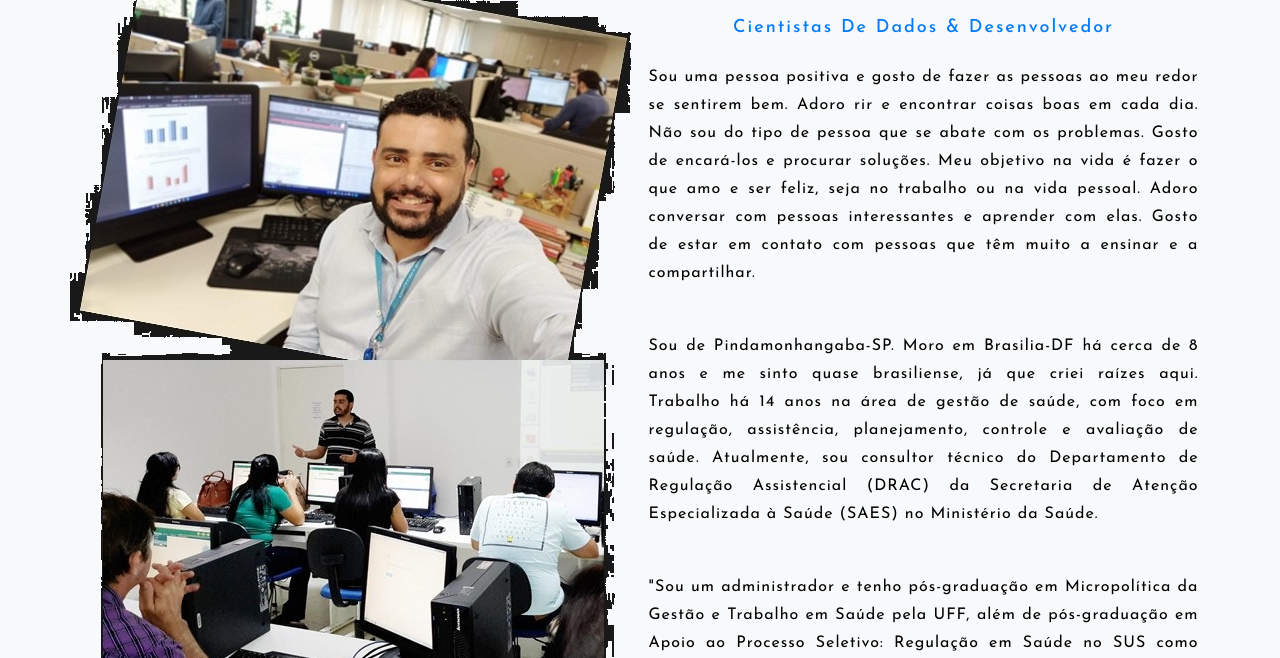
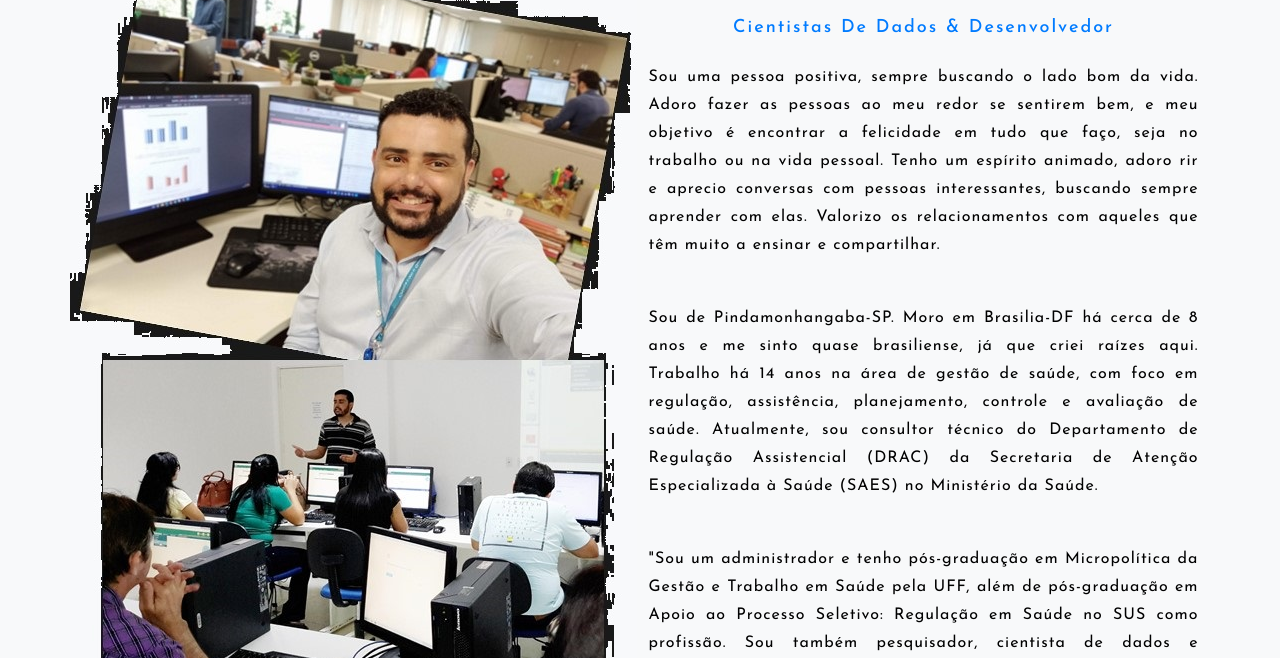
Before and after one commit to otavioaugust1/Meu_portfolio, a plain HTML site: page asset/sobre.html in a window 1280 px wide. Shown: the part 142-800 px from the top of the page. Drawn offline with nearby package versions, Linux system fonts and the light colour scheme.

Commit message:
Update sobre.html

```diff
--- a/asset/sobre.html
+++ b/asset/sobre.html
@@ -1,6 +1,5 @@
 <!DOCTYPE html>
 <html lang="pt-BR">
-
 <head>
     <meta charset="UTF-8">
     <meta name="viewport" content="width=device-width, initial-scale=1.0">
@@ -51,11 +50,12 @@
                     <div class="Text-sobre">
                         <h2>Sobre-Mim</h2>
                         <h5>Cientistas de dados <span>& desenvolvedor</span></h5>
-                        <p>Sou uma pessoa positiva e gosto de fazer as pessoas ao meu redor se sentirem bem. Adoro rir e encontrar coisas boas em cada dia. Não sou do tipo de pessoa que se abate com os problemas. Gosto de encará-los e procurar soluções. Meu objetivo na vida é fazer o que amo e ser feliz, seja no trabalho ou na vida pessoal. Adoro conversar com pessoas interessantes e aprender com elas. Gosto de estar em contato com pessoas que têm muito a ensinar e a compartilhar.</p>
+                        <p>Sou uma pessoa positiva, sempre buscando o lado bom da vida. Adoro fazer as pessoas ao meu redor se sentirem bem, e meu objetivo é encontrar a felicidade em tudo que faço, seja no trabalho ou na vida pessoal. Tenho um espírito animado, adoro rir e aprecio conversas com pessoas interessantes, buscando sempre aprender com elas. Valorizo os relacionamentos com aqueles que têm muito a ensinar e compartilhar.</p>
                         <p>Sou de Pindamonhangaba-SP. Moro em Brasilia-DF há cerca de 8 anos e me sinto quase brasiliense, já que criei raízes aqui. Trabalho há 14 anos na área de gestão de saúde, com foco em regulação, assistência, planejamento, controle e avaliação de saúde. Atualmente, sou consultor técnico do Departamento de Regulação Assistencial (DRAC) da Secretaria de Atenção Especializada à Saúde (SAES) no Ministério da Saúde.</p>
                         <p>"Sou um administrador e tenho pós-graduação em Micropolítica da Gestão e Trabalho em Saúde pela UFF, além de pós-graduação em Apoio ao Processo Seletivo: Regulação em Saúde no SUS como profissão. Sou também pesquisador, cientista de dados e desenvolvedor entusiasta. Recém formado em Análise e Desenvolvimento de Sistemas (ADS), estou me concentrando em Data Science. Estou trabalhando para me tornar um especialista analítico com habilidades técnicas para resolver problemas complexos e a curiosidade de descobrir o que precisa ser resolvido."</p>
                         <p>Ao longo do último ano, mergulhei em uma jornada literária rica e diversificada, explorando os cantos mais profundos da imaginação humana e adquirindo conhecimento sobre os mais variados temas. Além dos fascinantes livros de Tecnologia da Informação que alimentam minha paixão profissional, algumas das obras que me cativaram recentemente incluem: "Sapiens - Uma Breve História da Humanidade", "Fortaleza Digital", "A Biblioteca da Meia-Noite" e outros.</p>
                         <p>Criei este portfólio para compartilhar não apenas meus projetos profissionais, mas também minha paixão pela leitura. Adoraria trocar experiências sobre livros e conversar mais sobre o que nos inspira. Para conhecer mais sobre mim e minhas leituras, basta clicar no link abaixo e se inscrever em meus canais.</p>
+
                         <div class="Redes-sociais">
                             <a href="https://web.facebook.com/otavioaugust" target="_blank" rel="noopener noreferrer">
                                 <i class="fab fa-facebook-f"></i></a>
```
